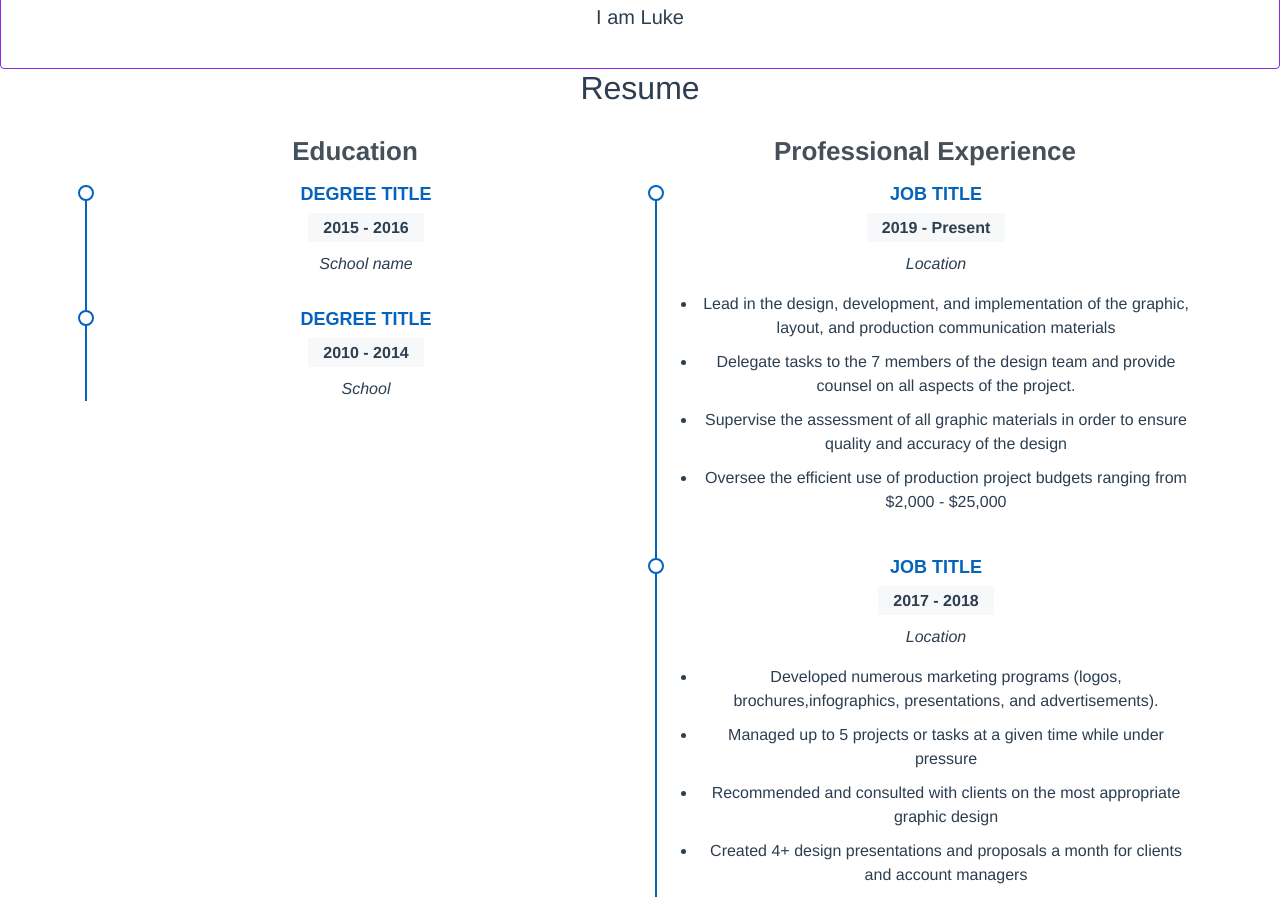
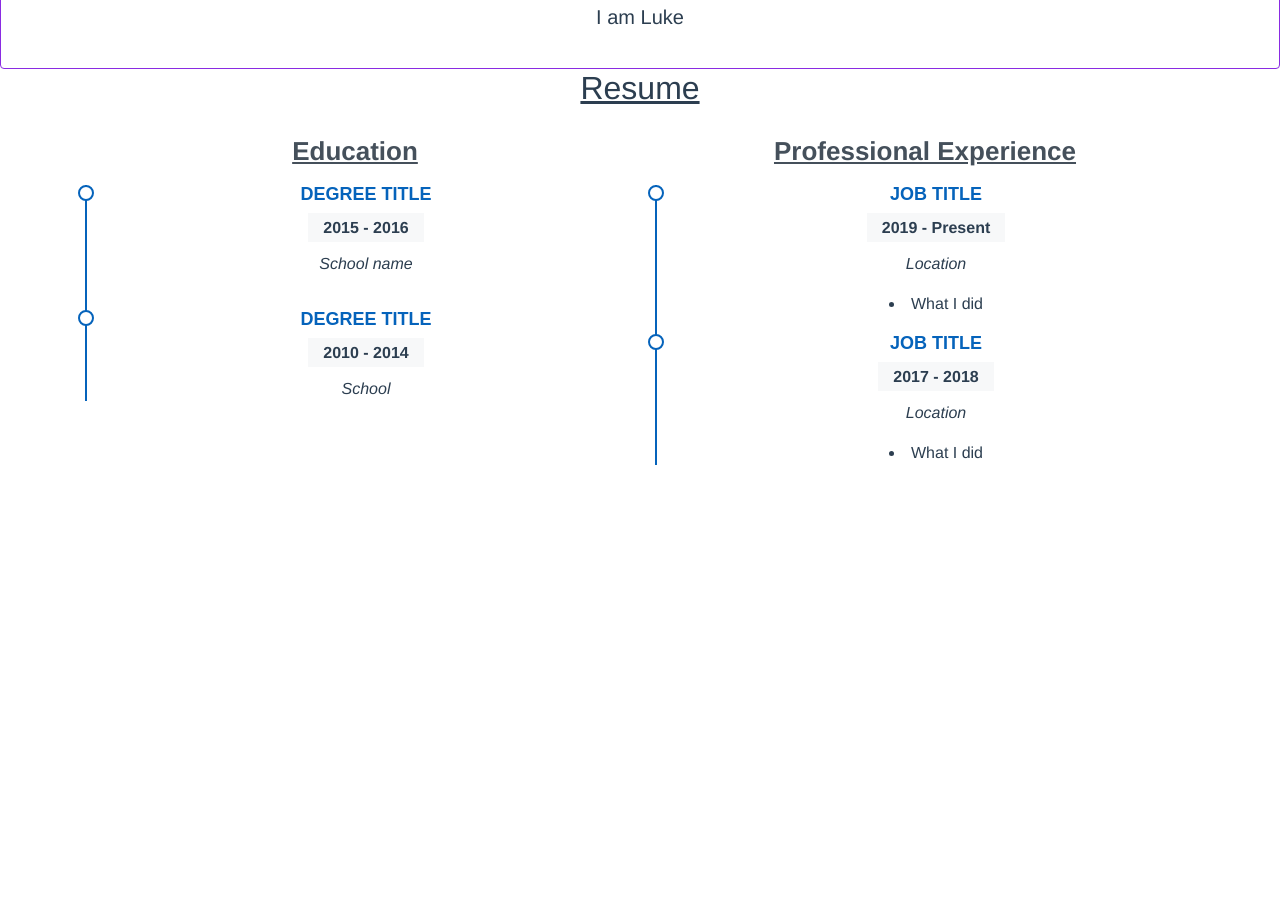
Before and after one commit to Cierrasimms/online-resume, a Vue app: page /my-resume/1 in a window 1280 px wide. Shown: the part 460-1373 px from the top of the page. After the commit the page ends 925 px from the top, so only its background shows below. Built offline with nearby package versions, Linux system fonts and the light colour scheme; no server answers.

Commit message:
added resume feature

```diff
--- a/src/views/ResumeShow.vue
+++ b/src/views/ResumeShow.vue
@@ -37,8 +37,6 @@
 
         <div class="row">
           <div class="col-lg-6">
-            <h3 class="resume-title">{{ user.name }}</h3>
-
             <h3 class="resume-title">Education</h3>
             <div class="resume-item">
               <h4>Degree title</h4>
@@ -57,34 +55,15 @@
               <h4>Job Title</h4>
               <h5>2019 - Present</h5>
               <p><em>Location</em></p>
-              <ul>
-                <li>
-                  Lead in the design, development, and implementation of the graphic, layout, and production
-                  communication materials
-                </li>
-                <li>
-                  Delegate tasks to the 7 members of the design team and provide counsel on all aspects of the project.
-                </li>
-                <li>
-                  Supervise the assessment of all graphic materials in order to ensure quality and accuracy of the
-                  design
-                </li>
-                <li>Oversee the efficient use of production project budgets ranging from $2,000 - $25,000</li>
-              </ul>
+
+              <li>What I did</li>
             </div>
             <div class="resume-item">
               <h4>Job title</h4>
               <h5>2017 - 2018</h5>
               <p><em>Location</em></p>
-              <ul>
-                <li>
-                  Developed numerous marketing programs (logos, brochures,infographics, presentations, and
-                  advertisements).
-                </li>
-                <li>Managed up to 5 projects or tasks at a given time while under pressure</li>
-                <li>Recommended and consulted with clients on the most appropriate graphic design</li>
-                <li>Created 4+ design presentations and proposals a month for clients and account managers</li>
-              </ul>
+
+              <li>What I did</li>
             </div>
           </div>
         </div>
@@ -127,8 +106,12 @@ img {
   max-width: 50%;
   height: auto;
 }
+.resume .section-title {
+  text-decoration: underline;
+}
 .resume .resume-title {
   font-size: 26px;
+  text-decoration: underline;
   font-weight: 700;
   margin-top: 20px;
   margin-bottom: 20px;
@@ -177,7 +160,4 @@ img {
   background: #fff;
   border: 2px solid #0563bb;
 }
-.resume {
-  border-color: blueviolet;
-}
 </style>
```
